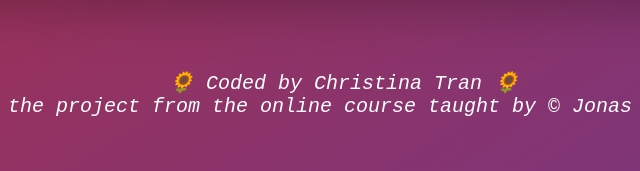
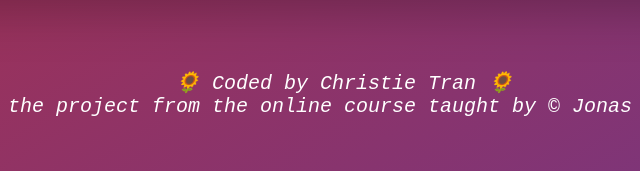
Before and after one commit to christiesunnie/pig-game-app-course-project, a website built with Parcel: page index.html in a window 1280 px wide. Shown: the part 626-797 px from the top of the page, 296-936 px from the left. Built offline with nearby package versions, Linux system fonts and the light colour scheme.

Commit message:
Modified footer

```diff
--- a/index.html
+++ b/index.html
@@ -33,7 +33,7 @@
       <button class="btn btn--hold">📥 Hold</button>
     </main>
     <footer>
-      <p>🌻 Coded by Christina Tran 🌻</p>
+      <p>🌻 Coded by Christie Tran 🌻</p>
       <p>
         This is the project from the online course taught by &copy; Jonas
         Schmedtmann
```
